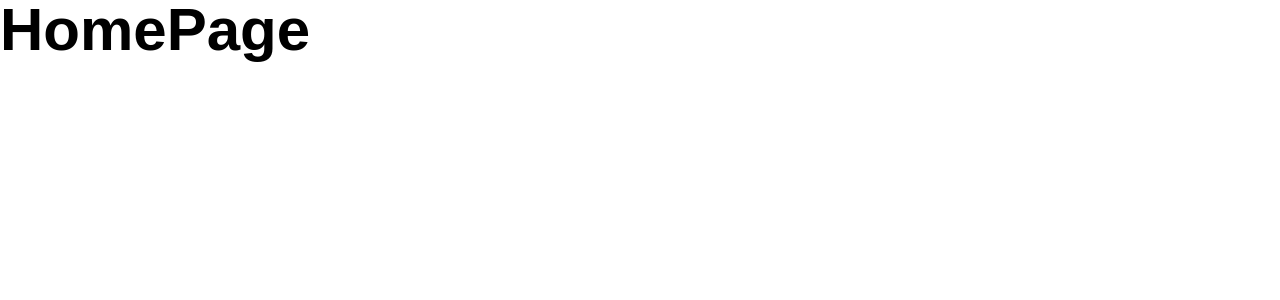
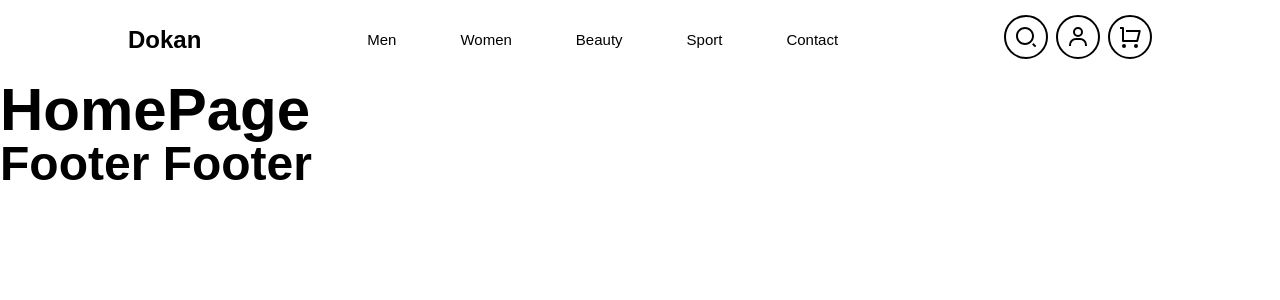
Before and after one commit to RHsanto/dokan-client-site, a Next.js app: page / in a window 1280 px wide. Shown: the top 300 px of the page. Built offline with nearby package versions, Linux system fonts and the light colour scheme.

Commit message:
setup navbar

```diff
--- a/components/common/Navbar.js
+++ b/components/common/Navbar.js
@@ -1,10 +1,53 @@
-import React from 'react';
-
+import Link from "next/link";
+import { RiSearch2Line, RiShoppingCartLine } from "react-icons/ri";
+import { BiUser } from "react-icons/bi";
 const Navbar = () => {
   return (
-    <div>
-      <h2>Navbar
-Navbar</h2>
+    <div className="container mx-auto px-32 h-20  flex justify-between items-center">
+      <div className="logo">
+        <Link href="/">
+          <h4>Dokan</h4>
+        </Link>
+      </div>
+      <div className="font-medium">
+        <li className="hover:bg-offWhite py-2 rounded-full">
+          <a>
+            <Link href="/men">Men</Link>
+          </a>
+        </li>
+        <li className="hover:bg-offWhite py-2 rounded-full">
+          <a>
+            <Link href="/women">Women</Link>
+          </a>
+        </li>
+        <li className="hover:bg-offWhite py-2 rounded-full">
+          <a>
+            {" "}
+            <Link href="/beauty">Beauty</Link>
+          </a>
+        </li>
+        <li className="hover:bg-offWhite py-2 rounded-full">
+          <a>
+            <Link href="/sport">Sport</Link>
+          </a>
+        </li>
+        <li className="hover:bg-offWhite py-2 rounded-full">
+          <a>
+            <Link href="/contact">Contact</Link>{" "}
+          </a>
+        </li>
+      </div>
+      <div>
+        <li className="text-2xl  border-2 border-black rounded-full p-2">
+          <RiSearch2Line />
+        </li>
+        <li className="mx-2 text-2xl  border-2 border-black rounded-full p-2">
+          <BiUser />
+        </li>
+        <li className="text-2xl  border-2 border-black rounded-full p-2">
+          <RiShoppingCartLine />
+        </li>
+      </div>
     </div>
   );
 };
--- a/package.json
+++ b/package.json
@@ -17,6 +17,7 @@
     "next": "13.4.2",
     "react": "18.2.0",
     "react-dom": "18.2.0",
+    "react-icons": "^4.8.0",
     "typescript": "5.0.4"
   },
   "devDependencies": {
--- /dev/null
+++ b/pages/contact.tsx
@@ -0,0 +1,11 @@
+
+
+const contact = () => {
+  return (
+    <div>
+      <h2>contact</h2>
+    </div>
+  );
+};
+
+export default contact;
--- a/pages/index.tsx
+++ b/pages/index.tsx
@@ -1,4 +1,6 @@
 import HomePage from "@/components/Home/HomePage";
+import Navbar from "@/components/common/Navbar";
+import Footer from "@/components/common/Footer";
 import Head from "next/head";
 
 export default function Home() {
@@ -7,7 +9,9 @@ export default function Home() {
     <Head>
       <title>Home</title>
     </Head>
+    <Navbar/>
    <HomePage/>
+   <Footer/>
     </>
   )
 }
--- a/styles/globals.css
+++ b/styles/globals.css
@@ -25,12 +25,18 @@ body{
   }
   a{
     font-size: 15px ;
+    margin: 0px 16px;
+    cursor: pointer;
   }
   p{
     font-size: 14px;
   }
 }
-
+li{
+  list-style: none;
+  display: inline-block;
+  cursor: pointer;
+}
 .common-btn, .common-btn2, .active-btn, .hero-btn{
   padding: 12px 24px;
   font-weight: 500;
```
Also changed, not shown: 1 other file (tests, documents, lock files or other folders).
